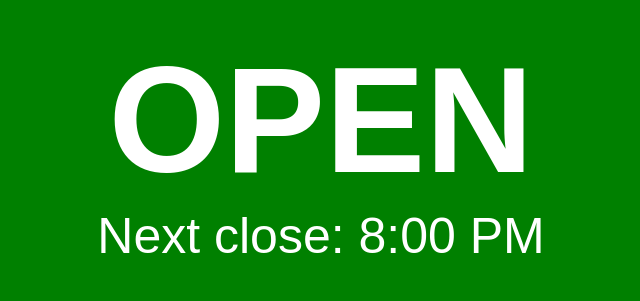
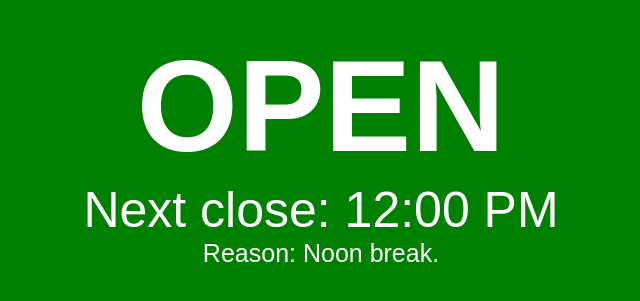
Before and after one commit to chefbarac/door, a plain HTML site: page index.html in a window 1280 px wide. Shown: the part 251-552 px from the top of the page, without its empty margins (319-959 px from the left). Drawn offline with Linux system fonts and the light colour scheme.

Commit message:
added reason below next open/close.

```diff
--- a/index.html
+++ b/index.html
@@ -33,11 +33,19 @@
         }
 
         h1 {
-            font-size: 150px;
+            font-size: 130px;
         }
 
         p {
             font-size: 50px;
+        }
+
+        span {
+            font-size: 25px;
+        }
+
+        p,
+        span {
             text-align: center;
         }
     </style>
@@ -45,7 +53,8 @@
 
 <body class="open">
     <h1>OPEN</h1>
-    <p>Next close: 8:00&nbsp;PM</p>
+    <p>Next close: 12:00&nbsp;PM</p>
+    <span>Reason: Noon break.</span>
 </body>
 
 </html>
```
